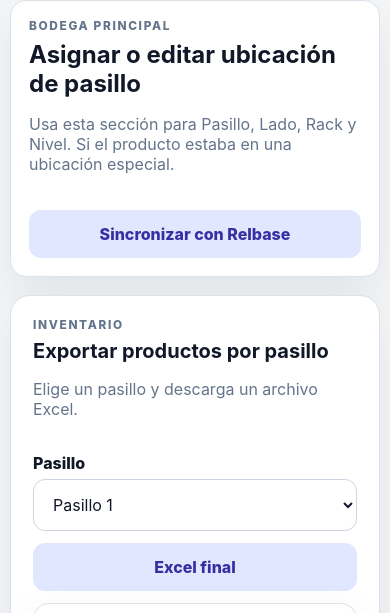
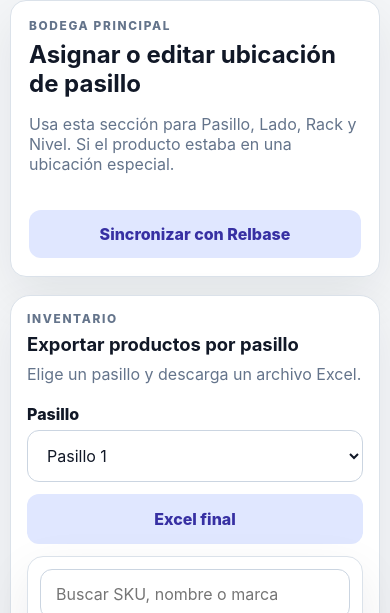
Before and after one commit to dripplash/Crusec-bodega, a website: page crusec-bodega-railway/public/index.html in a window 390 px wide. Both pictures are taken after a click on the button "Ubicación bodega". Shown: the part 229-842 px from the top of the page. Drawn offline with Linux system fonts and the light colour scheme; no server answers.

Commit message:
Refactor export card and controls layout styles

```diff
--- a/crusec-bodega-railway/public/styles.css
+++ b/crusec-bodega-railway/public/styles.css
@@ -1280,11 +1280,12 @@ body {
   }
 
 }
+/* =========================================================
+   EXPORTAR INVENTARIO - EXCEL FINAL
+   ========================================================= */
+
 .export-card {
-  display: grid;
-  grid-template-columns: 1fr auto;
-  gap: 18px;
-  align-items: end;
+  display: block;
   margin-bottom: 18px;
   padding: 22px;
 }
@@ -1294,10 +1295,22 @@ body {
   font-size: 1.25rem;
 }
 
+.export-card .muted {
+  margin: 6px 0 18px;
+  line-height: 1.5;
+}
+
 .export-controls {
   display: grid;
+  grid-template-columns: 1fr auto;
   gap: 12px;
-  min-width: min(100%, 620px);
+  align-items: end;
+  width: 100%;
+}
+
+.export-controls label {
+  display: block;
+  min-width: 0;
 }
 
 .export-controls label span {
@@ -1306,18 +1319,57 @@ body {
   margin-bottom: 6px;
 }
 
+.export-controls select {
+  width: 100%;
+  min-height: 48px;
+}
+
 .export-buttons {
   display: flex;
-  flex-wrap: wrap;
-  gap: 10px;
+  align-items: end;
 }
 
+.export-buttons button {
+  min-height: 48px;
+  white-space: nowrap;
+}
+
+
+/* TABLET Y CELULAR */
+
 @media (max-width: 860px) {
+
   .export-card {
+    display: block;
+    padding: 18px;
+  }
+
+  .export-controls {
     grid-template-columns: 1fr;
   }
 
   .export-buttons {
-    display: grid;
+    display: block;
+  }
+
+  .export-buttons button {
+    width: 100%;
   }
 }
+
+
+@media (max-width: 560px) {
+
+  .export-card {
+    padding: 16px;
+  }
+
+  .export-card h3 {
+    font-size: 1.15rem;
+  }
+
+  .export-controls select,
+  .export-buttons button {
+    min-height: 50px;
+  }
+}
```
